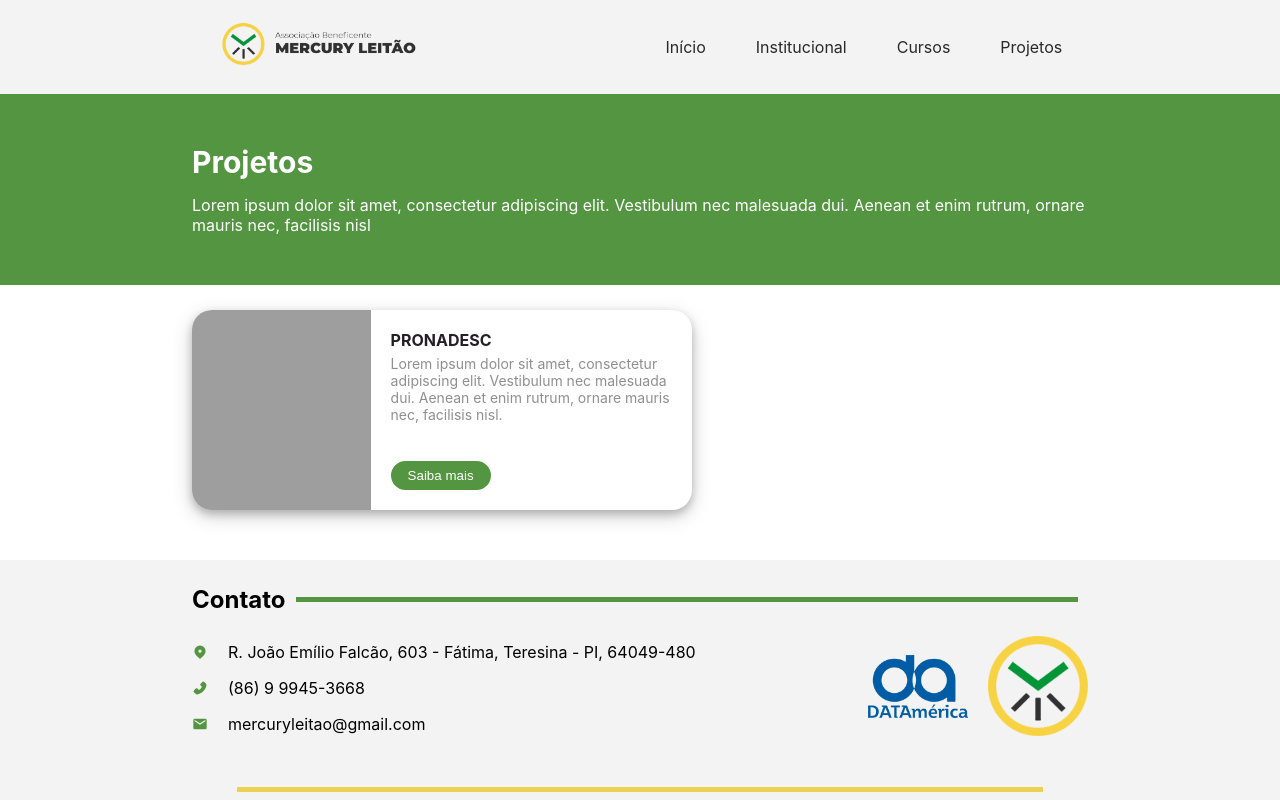
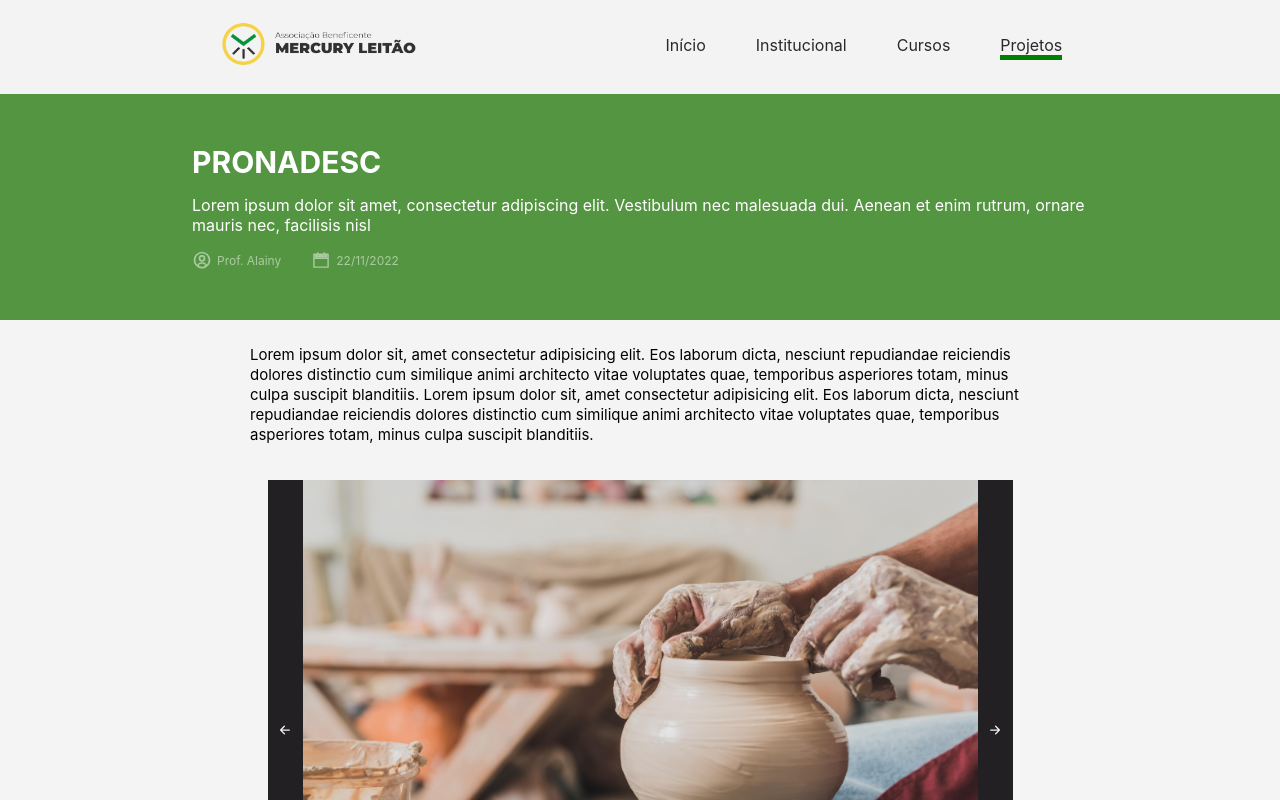
Before and after one commit to thiagorvianas/ab-mercury-leitao, a React (Create React App) app: page /projetos/1 in a window 1280 px wide. Shown: the top 800 px of the page. Built offline with nearby package versions, Linux system fonts and the light colour scheme; grey boxes are pictures that could not be loaded.

Commit message:
Cria a página individual de cada projeto

```diff
--- a/src/components/header/Header.jsx
+++ b/src/components/header/Header.jsx
@@ -40,14 +40,14 @@ function Header({ fixed }) {
             <Link to="/cursos">
               Cursos
             </Link>
-            {location === "/cursos" && <Selected />}
+            {location.includes("/cursos") && <Selected />}
           </li>
 
           <li>
             <Link to="/projetos">
               Projetos
             </Link>
-            {location === "/projetos" && <Selected />}
+            {location.includes("/projetos") && <Selected />}
           </li>
 
           {/* <li>
--- a/src/components/project-box/ProjectBox.jsx
+++ b/src/components/project-box/ProjectBox.jsx
@@ -1,4 +1,6 @@
-import React from "react";
+import React from 'react';
+
+import { useHistory } from 'react-router-dom';
 
 import {
   PreviewText,
@@ -7,9 +9,11 @@ import {
   Info,
   ProjectContent,
 } from './ProjectBox.style';
-import { ShowMore } from "../../pages/Home/Home.style";
+import { ShowMore } from '../../pages/Home/Home.style';
 
 function ProjectBox({ project }) {
+  const history = useHistory();
+
   return (
     <Box>
         <ProjectImage image={ project.previewImage } />
@@ -20,7 +24,7 @@ function ProjectBox({ project }) {
             <PreviewText>{ project.description }</PreviewText>
             </Info>
 
-            <ShowMore type="button">Saiba mais</ShowMore>
+            <ShowMore type="button" onClick={ () => history.push(`/projetos/${project.id}`) } >Saiba mais</ShowMore>
         </ProjectContent>
     </Box>
   );
--- a/src/components/project-box/ProjectBox.style.js
+++ b/src/components/project-box/ProjectBox.style.js
@@ -10,6 +10,11 @@ export const Box = styled.div`
   box-shadow: 0 4px 8px 0 rgba(0, 0, 0, 0.2), 0 6px 20px 0 rgba(0, 0, 0, 0.19);
   border-radius: 20px;
   overflow: hidden;
+  transition: 0.3s;
+
+  :hover {
+    opacity: 90%;
+  }
 `;
 
 export const ProjectContent = styled.div`
--- a/src/data.js
+++ b/src/data.js
@@ -85,6 +85,10 @@ export const projectsData = [
         id: 1,
         title: 'PRONADESC',
         description: 'Lorem ipsum dolor sit amet, consectetur adipiscing elit. Vestibulum nec malesuada dui. Aenean et enim rutrum, ornare mauris nec, facilisis nisl.',
-        previewImage: pronadesc
+        date: '22/11/2022',
+        previewImage: pronadesc,
+        teacher: 'Prof. Alainy',
+        photos: [artesenatoImage],
+        text: 'Lorem ipsum dolor sit, amet consectetur adipisicing elit. Eos laborum dicta, nesciunt repudiandae reiciendis dolores distinctio cum similique animi architecto vitae voluptates quae, temporibus asperiores totam, minus culpa suscipit blanditiis. Lorem ipsum dolor sit, amet consectetur adipisicing elit. Eos laborum dicta, nesciunt repudiandae reiciendis dolores distinctio cum similique animi architecto vitae voluptates quae, temporibus asperiores totam, minus culpa suscipit blanditiis.'
     }
 ];
--- /dev/null
+++ b/src/pages/Projetos/Projeto/Projeto.jsx
@@ -0,0 +1,80 @@
+import React, { useEffect, useState } from "react";
+import { useParams } from "react-router-dom";
+
+import Footer from "../../../components/footer/Footer";
+import PagesHeaderUniversal from "../../../utils/AlternateHeader";
+import { TitleBar } from "../../../components/titleBar.style";
+
+import {
+  Act, ActInfo, ActItems, ActMain, ActSubTitle, ActTitle
+} from './Projeto.style';
+
+import { AiTwotoneCalendar } from 'react-icons/ai';
+import { BiTimeFive, BiUserCircle } from 'react-icons/bi';
+import PhotoMural from "../../../components/photo-mural/PhotoMural";
+
+import { projectsData } from "../../../data";
+
+function Projeto () {
+  const { id } = useParams();
+  const data = projectsData[id - 1];
+
+  const [isHide, setIsHide] = useState(false);
+  const [prevScroll, setPrevScroll] = useState(0);
+  const [hideHeader, setHideHeader] = useState(false);
+
+  const hideBar = () => {
+    window.scrollY > prevScroll ?
+    !isHide && setIsHide(true)
+    :
+    isHide && setIsHide(false);
+
+    setPrevScroll(window.scrollY);
+  }
+
+  useEffect(() => {
+    window.addEventListener('scroll', hideBar);
+    prevScroll > 150 ? setHideHeader(true) : setHideHeader(false);
+  }, [hideBar, prevScroll]);
+
+  return (
+    <>
+      <PagesHeaderUniversal hideHeader={ hideHeader } />
+
+        <TitleBar>
+          <h1>{ data.title }</h1>
+          <p>Lorem ipsum dolor sit amet, consectetur adipiscing elit. Vestibulum nec malesuada dui. Aenean et enim rutrum, ornare mauris nec, facilisis nisl</p>
+
+          <ActSubTitle>
+            <ActInfo>
+              <BiUserCircle />
+              <p>{ data.teacher }</p>
+            </ActInfo>
+
+            <ActInfo>
+              <AiTwotoneCalendar />
+              <p>{ data.date }</p>
+            </ActInfo>
+
+            {/* <ActInfo>
+              <BiTimeFive />
+              <p>{ `${data.workload}h` }</p>
+            </ActInfo> */}
+          </ActSubTitle>
+        </TitleBar>
+      <Act>
+        <ActMain>
+          <ActItems>
+            <p>{ data.text }</p>
+          </ActItems>
+
+          <PhotoMural photos={ data.photos } title={ data.title } />
+        </ActMain>
+      </Act>
+
+      <Footer />
+    </>
+  );
+}
+
+export default Projeto;
--- /dev/null
+++ b/src/pages/Projetos/Projeto/Projeto.style.js
@@ -0,0 +1,74 @@
+import styled from "styled-components";
+
+export const ActTitle = styled.div`
+display: flex;
+flex-direction: column;
+text-align: start;
+align-items: start;
+justify-content: center;
+margin-bottom: 15px;
+color: #232023;
+
+  h1 {
+    font-family: polaquitaFont, sans-serif;
+    font-size: 64px;
+  }
+
+  p {
+    margin: 15px 0;
+    font-size: 20px;
+  }
+`;
+
+export const Act = styled.div`
+  background-color: #F4F4F4;
+  padding: 25px 250px;
+
+  @media (max-width: 1023px) {
+    padding: 20px 30px 50px;
+  }
+`;
+
+export const ActMain = styled.main`
+  display: flex;
+  flex-direction: column;
+  justify-content: center;
+`;
+
+export const ActItems = styled.section`
+  display: flex;
+  justify-content: space-between;
+  flex-wrap: wrap;
+  font-size: 15px;
+  line-height: 20px;
+  width: 100%;
+
+  @media (max-width: 1023px) {
+    justify-content: center;
+    align-items: center;
+  }
+`;
+
+export const ActInfo = styled.div`
+  display: flex;
+  align-items: center;
+  margin-right: 30px;
+
+  svg {
+    font-size: 20px;
+    margin-right: 5px;
+  }
+`;
+
+export const ActSubTitle = styled.div`
+  display: flex;
+  align-items: center;
+  width: 100%;
+  font-size: 12px;
+  margin-top: 15px;
+  opacity: 50%;
+
+  div {
+    display: flex;
+  }
+`;
--- a/src/routes.js
+++ b/src/routes.js
@@ -7,6 +7,7 @@ import Cursos from './pages/Cursos/Cursos';
 import Projetos from './pages/Projetos/Projetos';
 // import FaleConosco from './pages/Fale-conosco/FaleConosco';
 import Curso from './pages/Cursos/Curso/Curso';
+import Projeto from './pages/Projetos/Projeto/Projeto';
 
 function Content() {
   return (
@@ -16,7 +17,7 @@ function Content() {
       <Route exact path="/cursos" component={ Cursos } />
         <Route exact path="/cursos/:id" component={ Curso } />
       <Route exact path="/projetos" component={ Projetos } />
-        <Route exact path="/projetos/:id" component={ Projetos } />
+        <Route exact path="/projetos/:id" component={ Projeto } />
       {/* <Route exact path="/fale-conosco" component={ FaleConosco } /> */}
     </Switch>
   );
```
